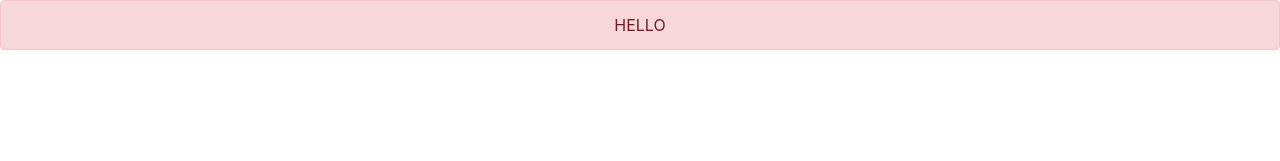
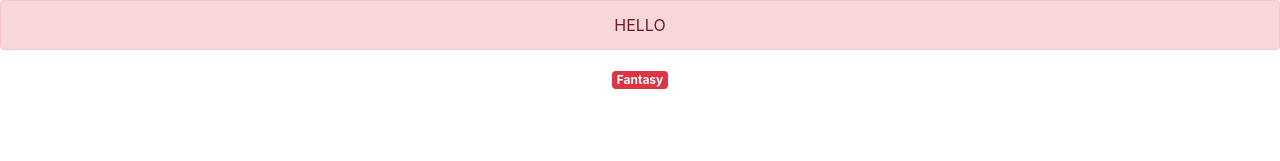
Before and after one commit to fablee1/m4-d4, a React (Create React App) app: page / in a window 1280 px wide. Shown: the top 161 px of the page. Built offline with nearby package versions, Linux system fonts and the light colour scheme.

Commit message:
Mykola commited second exercise

```diff
--- a/src/App.js
+++ b/src/App.js
@@ -1,4 +1,5 @@
 import WarningSign from './components/WarningSign';
+import MyBadge from './components/MyBadge'
 import React from 'react'
 import './App.css';
 
@@ -6,6 +7,7 @@ function App() {
   return (
     <div className="App">
       <WarningSign text="HELLO" />
+      <MyBadge text='Fantasy' variant='danger'/>
     </div>
   );
 }
--- /dev/null
+++ b/src/components/MyBadge.jsx
@@ -0,0 +1,9 @@
+import { Badge } from 'react-bootstrap'
+import React from 'react'
+
+
+const MyBadge = (props) => (
+    <Badge variant={props.variant}>{props.text}</Badge>
+)
+
+export default MyBadge
```
Also changed, not shown: 1 other file (tests, documents, lock files or other folders).
